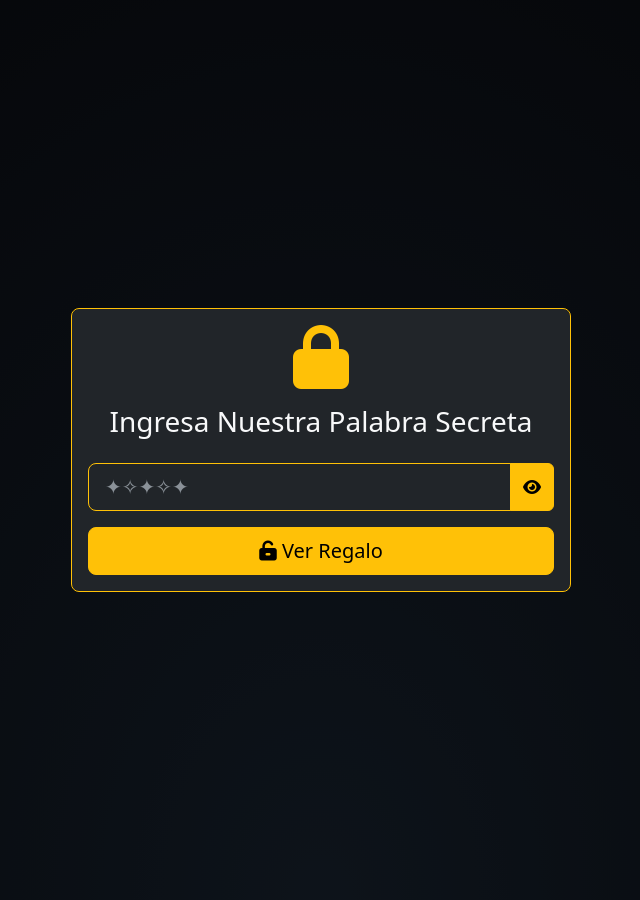
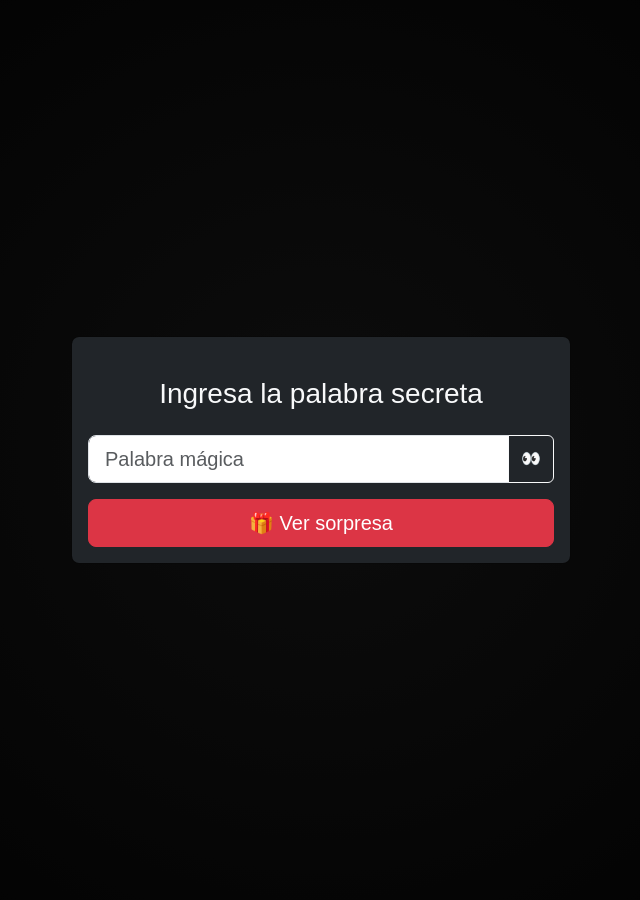
Before and after one commit to williamortizc/williamortizc.github.io, a Jekyll site: the page built from giftcard-secreta/index.html, in a window 1280 px wide. Shown: the whole page, without its empty margins (319-959 px from the left). Built offline with Jekyll 4.4.1, drawn with Linux system fonts in a browser that asks for light colours; nearby versions of some CDN libraries.

Commit message:
Actualizar la tarjeta de regalo: reorganizar la estructura de giftcard.yml, mejorar el diseño en index.html y giftcard.css, y ajustar la lógica del modal de seguridad.

```diff
--- a/_layouts/giftcard.html
+++ b/_layouts/giftcard.html
@@ -1,41 +1,43 @@
 <!DOCTYPE html>
-<html lang="es" data-bs-theme="dark">
+<html lang="es">
 <head>
     <meta charset="UTF-8">
     <meta name="viewport" content="width=device-width, initial-scale=1.0">
-    <title>💝 Tarjeta Especial</title>
-
-    <!-- Dependencias -->
+    <title>💌 Tarjeta de Amor</title>
     <link href="https://cdn.jsdelivr.net/npm/bootstrap@5.3.0/dist/css/bootstrap.min.css" rel="stylesheet">
-    <link rel="stylesheet" href="https://cdnjs.cloudflare.com/ajax/libs/font-awesome/6.4.0/css/all.min.css">
     <link rel="stylesheet" href="{{ '/assets/css/giftcard.css' | relative_url }}">
 </head>
-<body class="d-flex justify-content-center align-items-center min-vh-100 bg-galaxy">
-
+<body>
     <!-- Modal de Seguridad -->
-    <div class="modal fade" id="passwordModal" data-bs-backdrop="static" data-bs-keyboard="false" tabindex="-1">
+    <div class="modal fade" id="modalSeguridad" data-bs-backdrop="static" tabindex="-1">
         <div class="modal-dialog modal-dialog-centered">
-            <div class="modal-content bg-dark border border-warning">
+            <div class="modal-content bg-dark text-light">
                 <div class="modal-body text-center">
-                    <div class="mb-4">
-                        <i class="fas fa-lock fa-4x text-warning"></i>
-                        <h3 class="text-light mt-3">Ingresa Nuestra Palabra Secreta</h3>
-                    </div>
-                    <form id="passwordForm">
+                    <i class="bi bi-heart-fill h1 text-danger"></i>
+                    <h3 class="my-4">Ingresa la palabra secreta</h3>
+                    <form id="formContraseña">
                         <div class="input-group mb-3">
-                            <input type="password" id="secretInput"
-                                   class="form-control form-control-lg border-warning"
-                                   placeholder="✦✧✦✧✦" required>
-                            <button class="btn btn-warning" type="button" id="togglePassword">
-                                <i class="fas fa-eye"></i>
+                            <input
+                                type="password"
+                                id="inputContraseña"
+                                class="form-control form-control-lg"
+                                placeholder="Palabra mágica"
+                                required
+                            >
+                            <button
+                                class="btn btn-outline-light"
+                                type="button"
+                                id="botonMostrarContraseña"
+                            >
+                                👀
                             </button>
                         </div>
-                        <button type="submit" class="btn btn-warning btn-lg w-100">
-                            <i class="fas fa-unlock-alt"></i> Ver Regalo
+                        <button type="submit" class="btn btn-danger btn-lg w-100">
+                            🎁 Ver sorpresa
                         </button>
                     </form>
-                    <div id="errorMessage" class="alert alert-danger mt-3 d-none">
-                        <i class="fas fa-times-circle"></i> ¡Palabra incorrecta!
+                    <div id="mensajeError" class="alert alert-danger mt-3 d-none">
+                        ❌ Código incorrecto
                     </div>
                 </div>
             </div>
@@ -43,14 +45,13 @@
     </div>
 
     <!-- Contenido Principal -->
-    <div id="mainContent" class="d-none">
+    <main id="contenidoPrincipal" class="d-none">
         {{ content }}
-    </div>
+    </main>
 
     <!-- Scripts -->
     <script src="https://cdn.jsdelivr.net/npm/bootstrap@5.3.0/dist/js/bootstrap.bundle.min.js"></script>
     <script src="https://cdnjs.cloudflare.com/ajax/libs/gsap/3.12.2/gsap.min.js"></script>
-    <script src="https://cdnjs.cloudflare.com/ajax/libs/howler/2.2.3/howler.min.js"></script>
     <script src="{{ '/assets/js/giftcard.js' | relative_url }}"></script>
 </body>
 </html>
--- a/assets/css/giftcard.css
+++ b/assets/css/giftcard.css
@@ -1,33 +1,20 @@
-:root {
-  --color-primario: #2D2366;
-  --color-secundario: #4D3B6B;
-  --color-detalle: #F8D66D;
-}
-
-.bg-galaxy {
-  background: radial-gradient(ellipse at bottom, #1B2735 0%, #090A0F 100%);
+body {
   min-height: 100vh;
-  overflow: hidden;
+  background: radial-gradient(circle at center, #1a1a1a, #000);
+  display: flex;
+  justify-content: center;
+  align-items: center;
+  margin: 0;
+  font-family: 'Arial', sans-serif;
 }
 
 .tarjeta {
-  width: min(95vw, 400px);
-  height: min(60vh, 250px);
-  transform-style: preserve-3d;
+  width: 350px;
+  height: 220px;
+  border-radius: 20px;
+  perspective: 1000px;
+  cursor: pointer;
   position: relative;
-  cursor: pointer;
-  transition: all 0.8s cubic-bezier(0.23, 1, 0.32, 1);
-  perspective: 1000px;
-  border: 2px solid rgba(255,255,255,0.1);
-}
-
-.tarjeta::before {
-  content: "";
-  position: absolute;
-  inset: -5px;
-  background: linear-gradient(45deg, var(--color-detalle), transparent 50%, var(--color-primario));
-  z-index: -1;
-  filter: blur(20px);
 }
 
 .cara {
@@ -35,34 +22,57 @@
   width: 100%;
   height: 100%;
   backface-visibility: hidden;
-  border-radius: 20px;
-  padding: 1.5rem;
-  overflow: hidden;
-  background: linear-gradient(135deg, var(--color-primario), var(--color-secundario));
+  border-radius: 15px;
+  padding: 20px;
   display: flex;
   flex-direction: column;
   justify-content: space-between;
-  box-shadow: 0 0 30px rgba(255,255,255,0.1);
+  transition: transform 0.8s;
+  transform-style: preserve-3d;
+  box-shadow: 0 10px 20px rgba(0,0,0,0.3);
+}
+
+.frente {
+  background: linear-gradient(45deg, #2D2366, #4D3B6B);
+  color: white;
 }
 
 .reverso {
-  background: linear-gradient(45deg, #ffffff, #f8f9fa);
+  background: white;
   transform: rotateY(180deg);
-  color: var(--color-primario);
+  color: #2D2366;
 }
 
-.particle {
-  position: absolute;
-  width: 8px;
-  height: 8px;
-  background: var(--color-detalle);
-  border-radius: 50%;
-  pointer-events: none;
-  filter: drop-shadow(0 0 5px rgba(248,214,109,0.5));
+.volteada {
+  transform: rotateY(180deg);
 }
 
-/* Animaciones */
-@keyframes holograma {
-  0% { transform: translateX(-100%) skewX(-45deg); opacity: 0.3; }
-  100% { transform: translateX(100%) skewX(-45deg); opacity: 0; }
+/* Efectos Especiales */
+.chip {
+  width: 40px;
+  height: 30px;
+  background: #F8D66D;
+  border-radius: 5px;
+  position: relative;
+  overflow: hidden;
 }
+
+.chip::after {
+  content: "";
+  position: absolute;
+  top: -50%;
+  left: -50%;
+  width: 200%;
+  height: 200%;
+  background: linear-gradient(45deg,
+      transparent 25%,
+      rgba(255,255,255,0.3) 50%,
+      transparent 75%
+  );
+  animation: brillo 3s infinite linear;
+}
+
+@keyframes brillo {
+  0% { transform: translateX(-100%) rotate(45deg); }
+  100% { transform: translateX(100%) rotate(45deg); }
+}
--- a/assets/js/giftcard.js
+++ b/assets/js/giftcard.js
@@ -2,77 +2,63 @@
 ---
 
 document.addEventListener('DOMContentLoaded', () => {
+    // Configuración desde YAML
     const config = {
-        palabraSecreta: "{{ site.data.giftcard.palabra_secreta }}",
+        contraseña: "{{ site.data.giftcard.palabra_secreta }}",
         sonido: {{ site.data.giftcard.efectos.sonido }},
-        particulas: {{ site.data.giftcard.efectos.particulas }},
-        colores: {{ site.data.giftcard.colores | jsonify }}
+        animaciones: {{ site.data.giftcard.efectos.animaciones }}
     };
 
-    let sonidoFlip, currentTheme;
+    // Elementos del DOM
+    const modal = new bootstrap.Modal('#modalSeguridad');
+    const formulario = document.getElementById('formContraseña');
+    const inputContraseña = document.getElementById('inputContraseña');
+    const mensajeError = document.getElementById('mensajeError');
+    const contenidoPrincipal = document.getElementById('contenidoPrincipal');
 
-    // Sistema de Sonido
-    const cargarSonidos = () => {
-        sonidoFlip = new Howl({
-            src: ['https://assets.mixkit.co/sfx/preview/mixkit-magic-sparkle-902.mp3'],
-            volume: 0.3
-        });
-    };
-
-    // Validación de Contraseña
-    const modal = new bootstrap.Modal('#passwordModal');
+    // Mostrar modal al cargar
     modal.show();
 
-    document.getElementById('passwordForm').addEventListener('submit', (e) => {
+    // Manejar envío del formulario
+    formulario.addEventListener('submit', (e) => {
         e.preventDefault();
-        const input = document.getElementById('secretInput').value;
-        if(input === config.palabraSecreta) {
-            if(config.sonido) sonidoFlip.play();
-            iniciarExperiencia();
+
+        if (inputContraseña.value === config.contraseña) {
+            // Contraseña correcta
             modal.hide();
+            contenidoPrincipal.classList.remove('d-none');
+            if(config.animaciones) iniciarAnimaciones();
         } else {
-            document.getElementById('errorMessage').classList.remove('d-none');
-            document.getElementById('secretInput').classList.add('is-invalid');
+            // Contraseña incorrecta
+            inputContraseña.classList.add('is-invalid');
+            mensajeError.classList.remove('d-none');
+            if(config.sonido) reproducirSonidoError();
         }
     });
 
-    // Toggle Visibilidad de Contraseña
-    document.getElementById('togglePassword').addEventListener('click', () => {
-        const input = document.getElementById('secretInput');
-        input.type = input.type === 'password' ? 'text' : 'password';
+    // Toggle visibilidad de contraseña
+    document.getElementById('botonMostrarContraseña').addEventListener('click', () => {
+        inputContraseña.type = inputContraseña.type === 'password' ? 'text' : 'password';
     });
 
-    // Experiencia Principal
-    function iniciarExperiencia() {
-        cargarSonidos();
-        document.getElementById('mainContent').classList.remove('d-none');
-
-        // Animación de Entrada
+    // Animaciones
+    function iniciarAnimaciones() {
         gsap.from('.tarjeta', {
-            duration: 2,
+            duration: 1.5,
             scale: 0,
             rotationY: 180,
-            ease: "elastic.out(1, 0.3)"
+            ease: "elastic.out(1, 0.5)"
         });
 
-        // Efecto Parallax
-        document.addEventListener('mousemove', (e) => {
-            const x = (window.innerWidth/2 - e.clientX)/30;
-            const y = (window.innerHeight/2 - e.clientY)/30;
-            gsap.to('.tarjeta', {rotationY: x, rotationX: y, duration: 2});
-        });
-
-        // Sistema de Flip
-        let flipped = false;
         document.querySelector('.tarjeta').addEventListener('click', () => {
-            if(config.sonido) sonidoFlip.play();
-
-            gsap.to('.tarjeta', {
-                rotationY: flipped ? 0 : 180,
-                duration: 1.2,
-                ease: "power4.out"
-            });
-            flipped = !flipped;
+            document.querySelector('.tarjeta').classList.toggle('volteada');
         });
     }
+
+    // Sonidos
+    function reproducirSonidoError() {
+        const audio = new Audio('https://assets.mixkit.co/sfx/preview/mixkit-wrong-answer-fail-notification-946.mp3');
+        audio.volume = 0.3;
+        audio.play();
+    }
 });
--- a/giftcard-secreta/index.html
+++ b/giftcard-secreta/index.html
@@ -1,49 +1,30 @@
 ---
 layout: giftcard
-permalink: /regalo-secreto-9f8s7d6f5g4/
+permalink: /9f8s7d6f/
 ---
 
 {% assign gc = site.data.giftcard %}
 
-<div class="tarjeta-container">
-    <div class="tarjeta">
-        <div class="cara frente">
-            <div class="d-flex justify-content-between align-items-center mb-4">
-                <div class="chip" style="background: {{ gc.colores.diurno.detalle }}"></div>
-                <i class="fas fa-heart fa-2x" style="color: {{ gc.colores.diurno.detalle }}"></i>
+<div class="tarjeta">
+    <div class="cara frente">
+        <div class="d-flex justify-content-between align-items-center">
+            <div class="chip"></div>
+            <i class="bi bi-heart-fill h3" style="color: {{ gc.diseno.colores.detalle }}"></i>
+        </div>
+        <h2 class="text-center mb-4">{{ gc.nombre }}</h2>
+        <div class="d-flex justify-content-between align-items-center">
+            <div>
+                <small>Saldo de Amor</small>
+                <div class="h2">${{ gc.saldo_actual }}</div>
             </div>
-            <h2 class="text-center display-6">{{ gc.nombre }}</h2>
-            <div class="mt-auto">
-                <div class="d-flex justify-content-between align-items-center">
-                    <div>
-                        <small>Saldo Actual</small>
-                        <div class="h2">${{ gc.saldo_actual }}</div>
-                    </div>
-                    <i class="fas fa-credit-card fa-3x opacity-25"></i>
-                </div>
-            </div>
+            <i class="bi bi-credit-card-fill h1 opacity-25"></i>
         </div>
-        <div class="cara reverso">
-            <div class="h-100 d-flex flex-column justify-content-center">
-                <div class="text-center mb-4">
-                    <i class="fas fa-heart fa-3x text-danger"></i>
-                </div>
-                <p class="lead text-center">{{ gc.mensaje }}</p>
-                <div class="mt-auto text-end">
-                    <small class="text-muted">Saldo inicial: ${{ gc.saldo_inicial }}</small>
-                </div>
-            </div>
+    </div>
+    <div class="cara reverso">
+        <div class="h-100 d-flex flex-column justify-content-center text-center">
+            <i class="bi bi-balloon-heart-fill h1 text-danger mb-3"></i>
+            <p class="lead px-4">{{ gc.mensaje }}</p>
+            <small class="text-muted mt-3">Saldo inicial: ${{ gc.saldo_inicial }}</small>
         </div>
     </div>
 </div>
-
-<style>
-    .frente {
-        background: linear-gradient(45deg, {{ gc.colores.diurno.primario }}, {{ gc.colores.diurno.secundario }});
-    }
-    .chip {
-        width: 50px;
-        height: 35px;
-        border-radius: 5px;
-    }
-</style>
```
Also changed, not shown: _data/giftcard.yml (+7 -13 lines).
